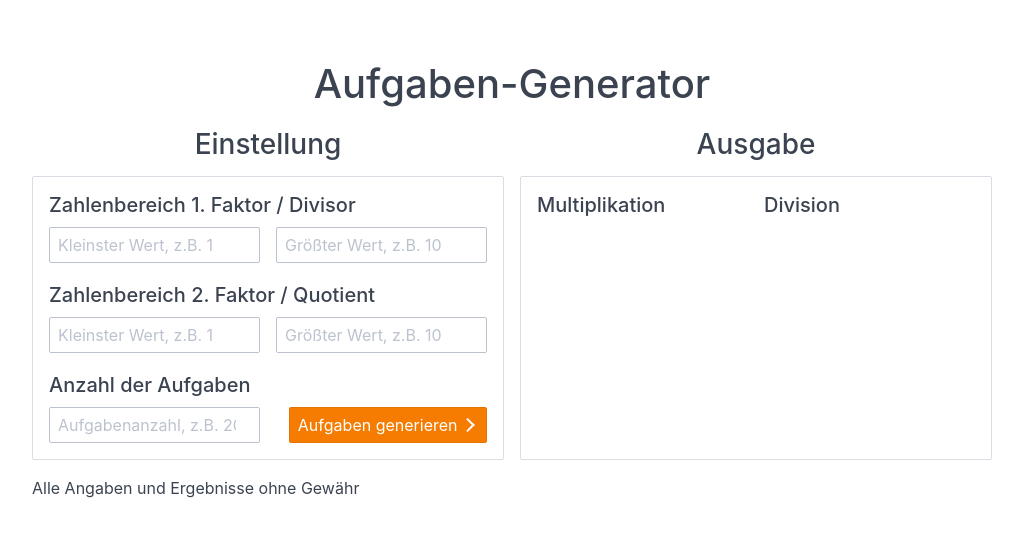
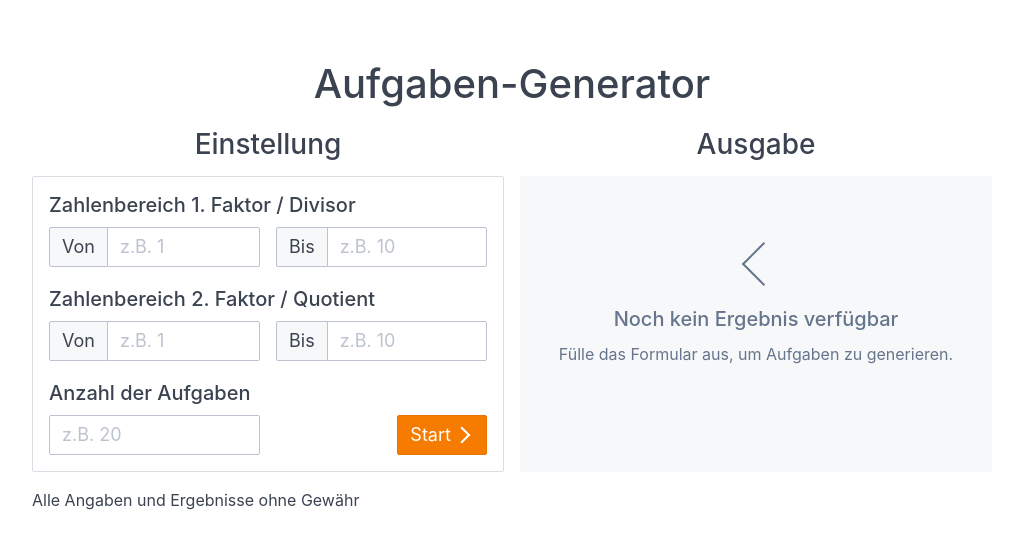
Before and after one commit to devmount/task-generator, a Vue app: page / in a window 1280 px wide. Shown: the top 548 px of the page, without its empty margins (128-1151 px from the left). Built offline with nearby package versions, Linux system fonts and the light colour scheme.

Commit message:
:heavy_plus_sign: implement task calculation

```diff
--- a/src/App.vue
+++ b/src/App.vue
@@ -16,13 +16,15 @@
               <h5>Zahlenbereich 1. Faktor / Divisor</h5>
               <div class="columns">
                 <div class="column col-6">
-                  <div class="form-group">
-                    <input class="form-input" :value="min1" type="number" placeholder="Kleinster Wert, z.B. 1">
+                  <div class="input-group" :class="{ 'has-error': error.min1 }">
+                    <span class="input-group-addon addon-lg">Von</span>
+                    <input class="form-input input-lg" v-model="min1" type="number" placeholder="z.B. 1">
                   </div>
                 </div>
                 <div class="column col-6">
-                  <div class="form-group">
-                    <input class="form-input" :value="max1" type="number" placeholder="Größter Wert, z.B. 10">
+                  <div class="input-group" :class="{ 'has-error': error.max1 }">
+                    <span class="input-group-addon addon-lg">Bis</span>
+                    <input class="form-input input-lg" v-model="max1" type="number" placeholder="z.B. 10">
                   </div>
                 </div>
               </div>
@@ -30,13 +32,15 @@
               <h5 class="mt-3">Zahlenbereich 2. Faktor / Quotient</h5>
               <div class="columns">
                 <div class="column col-6">
-                  <div class="form-group">
-                    <input class="form-input" :value="min2" type="number" placeholder="Kleinster Wert, z.B. 1">
+                  <div class="input-group" :class="{ 'has-error': error.min2 }">
+                    <span class="input-group-addon addon-lg">Von</span>
+                    <input class="form-input input-lg" v-model="min2" type="number" placeholder="z.B. 1">
                   </div>
                 </div>
                 <div class="column col-6">
-                  <div class="form-group">
-                    <input class="form-input" :value="max2" type="number" placeholder="Größter Wert, z.B. 10">
+                  <div class="input-group" :class="{ 'has-error': error.max2 }">
+                    <span class="input-group-addon addon-lg">Bis</span>
+                    <input class="form-input input-lg" v-model="max2" type="number" placeholder="z.B. 10">
                   </div>
                 </div>
               </div>
@@ -44,13 +48,13 @@
               <h5 class="mt-3">Anzahl der Aufgaben</h5>
               <div class="columns">
                 <div class="column col-6">
-                  <div class="form-group">
-                    <input class="form-input" :value="number" type="number" placeholder="Aufgabenanzahl, z.B. 20">
+                  <div class="form-group" :class="{ 'has-error': error.number }">
+                    <input class="form-input input-lg" v-model="number" type="number" placeholder="z.B. 20">
                   </div>
                 </div>
                 <div class="column col-6">
                   <div class="form-group">
-                    <button class="btn btn-primary float-right" @click="generateTasks">Aufgaben generieren <i class="icon icon-arrow-right"></i></button>
+                    <button class="btn btn-primary float-right btn-lg" @click="generateTasks">Start <i class="icon icon-arrow-right"></i></button>
                   </div>
                 </div>
               </div>
@@ -62,24 +66,42 @@
         <div class="column col-6">
           <h3 class="text-center">Ausgabe</h3>
 
-          <div class="card output">
+          <div class="empty output" v-if="!result">
+            <div class="empty-icon">
+              <i class="icon icon-3x icon-arrow-left"></i>
+            </div>
+            <p class="empty-title h5">Noch kein Ergebnis verfügbar</p>
+            <p class="empty-subtitle">Fülle das Formular aus, um Aufgaben zu generieren.</p>
+          </div>
+          <div class="card output" v-else>
             <div class="card-body">
-
               <div class="columns">
                 <div class="column col-6">
                   <h5>Multiplikation</h5>
-                  <ul>
-                    <li v-for="t in mtasks">{{ t }}</li>
+                  <ul id="mlist">
+                    <li v-for="t in mtasks" :key="t">{{ t }}</li>
                   </ul>
+                  <button class="btn clip" :class="{ 'btn-success': copied.mlist }" data-clipboard-target="#mlist" @click="copied.mlist = true; copied.dlist = false">
+                    <span v-if="!copied.mlist">Kopieren</span>
+                    <i v-else class="icon icon-check"></i>
+                  </button>
                 </div>
                 <div class="column col-6">
                   <h5>Division</h5>
-                  <ul>
-                    <li v-for="t in dtasks">{{ t }}</li>
+                  <ul id="dlist">
+                    <li v-for="t in dtasks" :key="t">{{ t }}</li>
                   </ul>
+                  <button class="btn clip" :class="{ 'btn-success': copied.dlist }" data-clipboard-target="#dlist" @click="copied.dlist = true; copied.mlist = false">
+                    <span v-if="!copied.dlist">Kopieren</span>
+                    <i v-else class="icon icon-check"></i>
+                  </button>
                 </div>
               </div>
-
+              <div class="columns mt-3" v-if="number > maxnumber">
+                <div class="column col-12">
+                  <p>Maximale Aufgabenzahl erreicht ({{ maxnumber }} Kombinationen möglich)</p>
+                </div>
+              </div>
             </div>
           </div>
 
@@ -105,14 +127,69 @@ export default {
       min2: '',
       max2: '',
       number: '',
+      error: {
+        min1: false,
+        max1: false,
+        min2: false,
+        max2: false,
+        number: false,
+      },
+      maxnumber: '',
       mtasks: [],
       dtasks: [],
+      result: false,
+      copied: {
+        mlist: false,
+        dlist: false,
+      }
     }
   },
   methods: {
     generateTasks () {
-      this.mtasks = ['1','2','3']
-      this.dtasks = ['1','2','3']
+      // check input
+      this.error.min1 = (this.min1 === '') ? true : false
+      this.error.max1 = (this.max1 === '') ? true : false
+      this.error.min2 = (this.min2 === '') ? true : false
+      this.error.max2 = (this.max2 === '') ? true : false
+      this.error.number = (this.number === '') ? true : false
+      // no error occured: create result
+      if (!this.error.min1 && !this.error.max1 && !this.error.min2 && !this.error.max2 && !this.error.number) {
+        this.result = true
+        // init lists, integerify inputs
+        this.mtasks = [], this.dtasks = []
+        this.min1 = Number(this.min1), this.max1 = Number(this.max1), this.min2 = Number(this.min2), this.max2 = Number(this.max2)
+        // handle too high task number
+        this.maxnumber = (Math.abs(this.min1-this.max1)+1)*(Math.abs(this.min2-this.max2)+1)
+        if (this.number > this.maxnumber) {
+          this.number = this.maxnumber
+        }
+        var a, b, r, task
+        // generate multiplication tasks
+        while (this.mtasks.length < this.number) {
+          a = Math.floor(Math.random() * (this.max1 - this.min1 + 1)) + this.min1
+          b = Math.floor(Math.random() * (this.max2 - this.min2 + 1)) + this.min2
+          r = a * b
+          task =  a + ' • ' + b + ' = ' + r
+          if (!this.mtasks.includes(task)) {
+            this.mtasks.push(task)
+          }
+        }
+        // generate division tasks
+        while (this.dtasks.length < this.number) {
+          a = Math.floor(Math.random() * (this.max1 - this.min1 + 1)) + this.min1
+          b = Math.floor(Math.random() * (this.max2 - this.min2 + 1)) + this.min2
+          r = a * b
+          // check division by zero
+          if (b == 0) {
+            r = a
+            a = 'n.l.'
+          }
+          task =  r + ' : ' + b + ' = ' + a
+          if (!this.dtasks.includes(task)) {
+            this.dtasks.push(task)
+          }
+        }
+      }
     }
   }
 }
@@ -128,12 +205,19 @@ $primary-color: #f57c00;
 #app {
   margin-top: 60px;
 }
-
+ul {
+  list-style-type: none;
+  margin-left: 0;
+  font-family: "SF Mono", "Segoe UI Mono", "Roboto Mono", Menlo, Courier, monospace;
+  line-height: 1.2;
+}
 .mt-3 {
   margin-top: 1em;
 }
-
 .output {
-  min-height: 284px;
+  min-height: 296px;
+}
+.clip {
+  min-width: 100px;
 }
 </style>
--- a/src/main.js
+++ b/src/main.js
@@ -1,7 +1,9 @@
 import Vue from 'vue'
 import App from './App.vue'
+import ClipboardJS from '../node_modules/clipboard/dist/clipboard.min.js'
 
 Vue.config.productionTip = false
+new ClipboardJS('.clip')
 
 new Vue({
   render: h => h(App),
```
